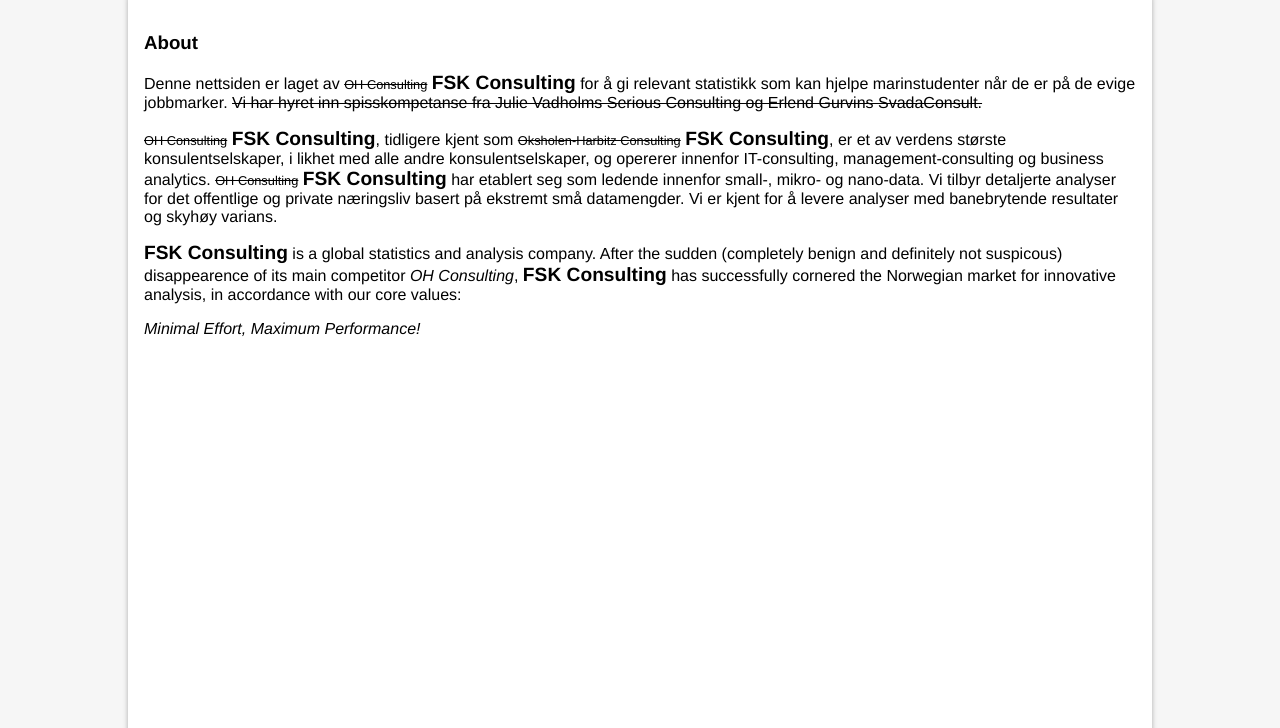
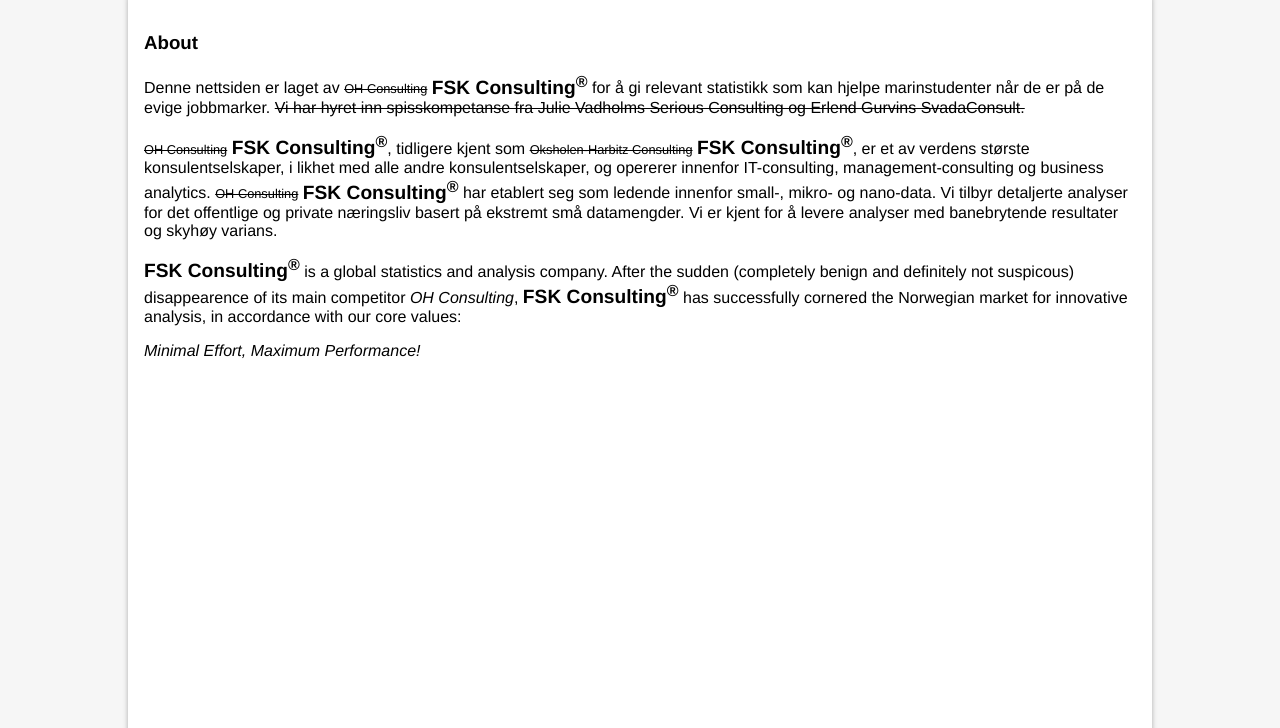
Before and after one commit to mannhullet/tystats, a plain HTML site: page about/index.html in a window 1280 px wide. Shown: the part 72-800 px from the top of the page. Drawn offline with Linux system fonts and the light colour scheme.

Commit message:
Add trademark symbols to company name in about

```diff
--- a/about/index.html
+++ b/about/index.html
@@ -26,13 +26,13 @@
 
         <h3>About</h3>
 
-        <p>Denne nettsiden er laget av <span class="old-company">OH Consulting</span> <span class="new-company">FSK Consulting</span> for å gi relevant statistikk som kan hjelpe marinstudenter når de er på de evige jobbmarker. <span class="strike">Vi har hyret inn spisskompetanse fra Julie Vadholms Serious Consulting og Erlend Gurvins SvadaConsult.</span>            </p>
+        <p>Denne nettsiden er laget av <span class="old-company">OH Consulting</span> <span class="new-company">FSK Consulting<sup>&reg;</sup></span> for å gi relevant statistikk som kan hjelpe marinstudenter når de er på de evige jobbmarker. <span class="strike">Vi har hyret inn spisskompetanse fra Julie Vadholms Serious Consulting og Erlend Gurvins SvadaConsult.</span>            </p>
 
-        <p><span class="old-company">OH Consulting</span> <span class="new-company">FSK Consulting</span>, tidligere kjent som <span class="old-company">Oksholen-Harbitz Consulting</span> <span class="new-company">FSK Consulting</span>, er et av verdens
-            største konsulentselskaper, i likhet med alle andre konsulentselskaper, og opererer innenfor IT-consulting, management-consulting og business analytics. <span class="old-company">OH Consulting</span> <span class="new-company">FSK Consulting</span>            har etablert seg som ledende innenfor small-, mikro- og nano-data. Vi tilbyr detaljerte analyser for det offentlige og private næringsliv basert på ekstremt små datamengder. Vi er kjent for å levere analyser med banebrytende resultater og
+        <p><span class="old-company">OH Consulting</span> <span class="new-company">FSK Consulting<sup>&reg;</sup></span>, tidligere kjent som <span class="old-company">Oksholen-Harbitz Consulting</span> <span class="new-company">FSK Consulting<sup>&reg;</sup></span>, er et av verdens
+            største konsulentselskaper, i likhet med alle andre konsulentselskaper, og opererer innenfor IT-consulting, management-consulting og business analytics. <span class="old-company">OH Consulting</span> <span class="new-company">FSK Consulting<sup>&reg;</sup></span>            har etablert seg som ledende innenfor small-, mikro- og nano-data. Vi tilbyr detaljerte analyser for det offentlige og private næringsliv basert på ekstremt små datamengder. Vi er kjent for å levere analyser med banebrytende resultater og
             skyhøy varians.</p>
 
-        <p><span class="new-company">FSK Consulting</span> is a global statistics and analysis company. After the sudden (completely benign and definitely not suspicous) disappearence of its main competitor <em>OH Consulting</em>, <span class="new-company">FSK Consulting</span>            has successfully cornered the Norwegian market for innovative analysis, in accordance with our core values: </p>
+        <p><span class="new-company">FSK Consulting<sup>&reg;</sup></span> is a global statistics and analysis company. After the sudden (completely benign and definitely not suspicous) disappearence of its main competitor <em>OH Consulting</em>, <span class="new-company">FSK Consulting<sup>&reg;</sup></span>            has successfully cornered the Norwegian market for innovative analysis, in accordance with our core values: </p>
 
         <p><em>Minimal Effort, Maximum Performance!</em></p>
     </div>
```
